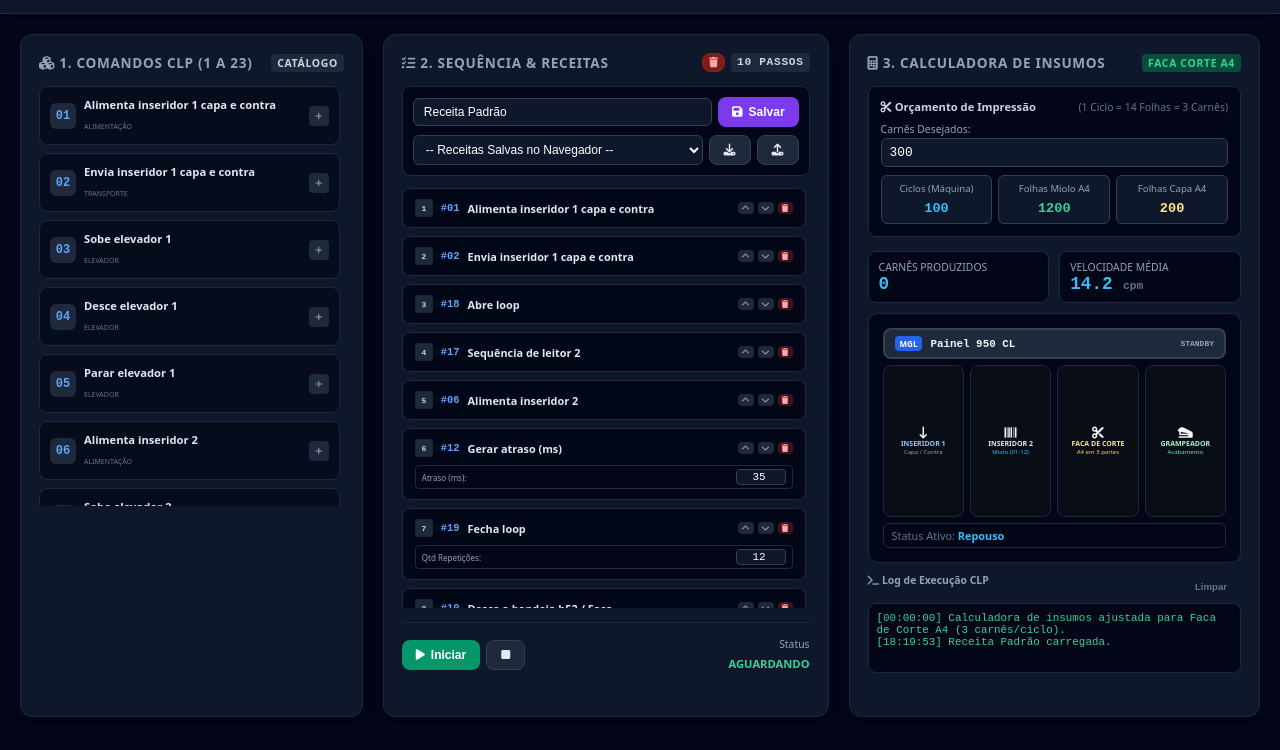
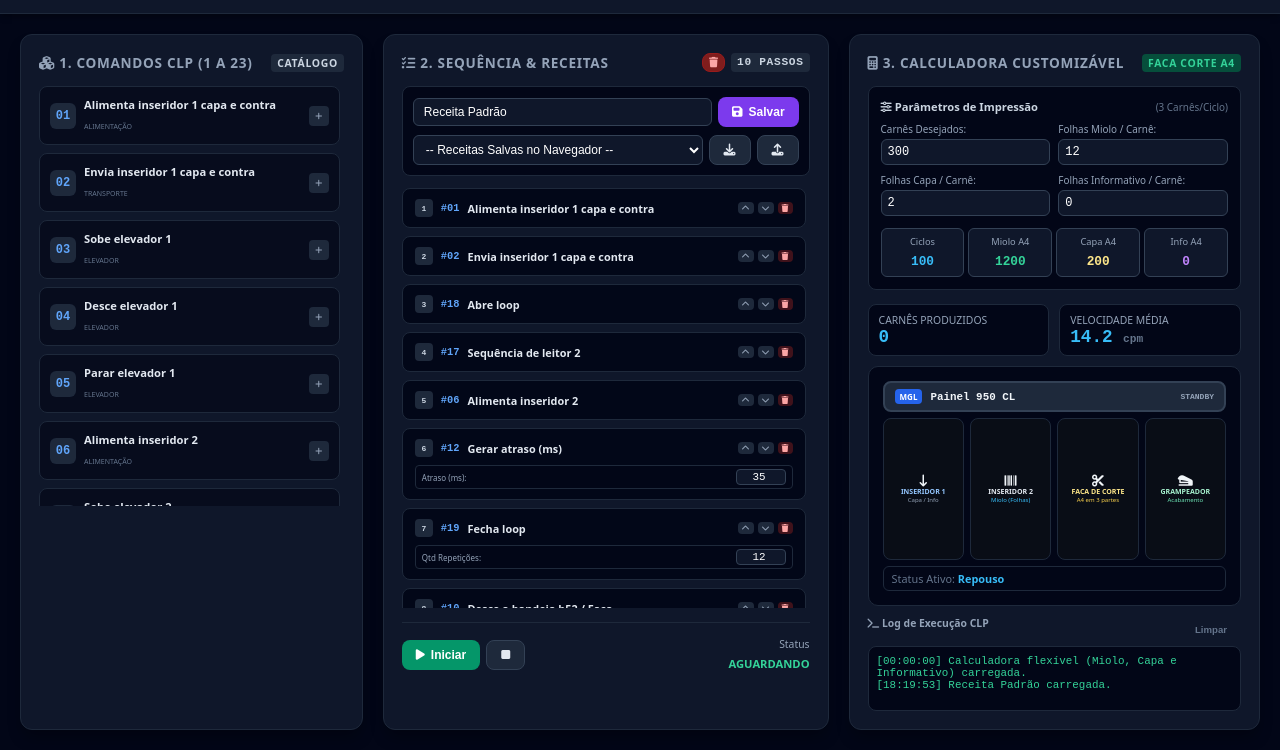
Before and after one commit to Jonathanjhou05/Talonadora-Laurent-4425d, a plain HTML site: page index.html in a window 1280 px wide. Shown: the part 63-813 px from the top of the page. Drawn offline with Linux system fonts and the light colour scheme.

Commit message:
Update calculator to be customizable with inputs

```diff
--- a/index.html
+++ b/index.html
@@ -173,17 +173,23 @@
             gap: 8px;
         }
 
+        .calc-inputs {
+            display: grid;
+            grid-template-columns: repeat(2, 1fr);
+            gap: 8px;
+        }
+
         .calc-grid {
             display: grid;
-            grid-template-columns: repeat(3, 1fr);
-            gap: 6px;
+            grid-template-columns: repeat(4, 1fr);
+            gap: 4px;
             text-align: center;
         }
         .calc-metric {
             background: #0f172a;
             border: 1px solid #334155;
             border-radius: 6px;
-            padding: 6px 4px;
+            padding: 6px 2px;
         }
 
         .viewport-box {
@@ -191,7 +197,7 @@
             border-radius: 10px;
             padding: 14px;
             position: relative;
-            height: 250px;
+            height: 240px;
             display: flex;
             flex-direction: column;
             justify-content: space-between;
@@ -270,7 +276,7 @@
             font-family: monospace;
             font-size: 0.68rem;
             color: #34d399;
-            height: 70px;
+            height: 65px;
             overflow-y: auto;
         }
     </style>
@@ -284,7 +290,7 @@
             </div>
             <div>
                 <h1>Talonadora Laurent 4425d & MGL Binder</h1>
-                <p>Supervisório HMI com Calculadora de Corte A4 por Faca (3 Carnês/Ciclo)</p>
+                <p>Supervisório HMI com Calculadora Customizável (Miolo, Capa e Informativo)</p>
             </div>
         </div>
         <div style="display: flex; align-items: center; gap: 12px;">
@@ -343,37 +349,55 @@
             </div>
         </section>
 
-        <!-- COLUNA 3: CALCULADORA DE INSUMOS COM FACA DE CORTE A4, MÉTRICAS E SINÓPTICO -->
+        <!-- COLUNA 3: CALCULADORA CUSTOMIZÁVEL, MÉTRICAS E SINÓPTICO -->
         <section class="card">
             <div class="card-title">
-                <span><i class="fa-solid fa-calculator text-cyan-400 mr-2"></i> 3. Calculadora de Insumos</span>
+                <span><i class="fa-solid fa-calculator text-cyan-400 mr-2"></i> 3. Calculadora Customizável</span>
                 <span style="font-size: 0.65rem; background: #064e3b; color: #34d399; padding: 2px 6px; border-radius: 4px;">Faca Corte A4</span>
             </div>
 
-            <!-- CALCULADORA DE INSUMOS (CORRETA: 1 Ciclo = 12 Miolo + 2 Capa = 14 Folhas A4 para 3 Carnês) -->
+            <!-- CALCULADORA DE INSUMOS FLEXÍVEL -->
             <div class="calc-box">
                 <div style="display: flex; align-items: center; justify-content: space-between;">
-                    <span style="font-size: 0.7rem; font-weight: bold; color: #cbd5e1;"><i class="fa-solid fa-scissors mr-1 text-amber-400"></i> Orçamento de Impressão</span>
-                    <span style="font-size: 0.65rem; color: #64748b;">(1 Ciclo = 14 Folhas = 3 Carnês)</span>
+                    <span style="font-size: 0.7rem; font-weight: bold; color: #cbd5e1;"><i class="fa-solid fa-sliders mr-1 text-amber-400"></i> Parâmetros de Impressão</span>
+                    <span style="font-size: 0.62rem; color: #64748b;">(3 Carnês/Ciclo)</span>
                 </div>
-                <div style="display: flex; gap: 8px; align-items: center;">
-                    <div style="flex: 1;">
-                        <label style="font-size: 0.65rem; color: #94a3b8; display: block; margin-bottom: 2px;">Carnês Desejados:</label>
-                        <input type="number" id="inputCarneQtd" value="300" min="3" step="3" oninput="calcularInsumos()" style="width: 100%; background: #0f172a; border: 1px solid #334155; border-radius: 6px; color: #fff; padding: 6px 8px; font-family: monospace; font-size: 0.8rem;">
+
+                <div class="calc-inputs">
+                    <div>
+                        <label style="font-size: 0.62rem; color: #94a3b8; display: block; margin-bottom: 2px;">Carnês Desejados:</label>
+                        <input type="number" id="inputCarneQtd" value="300" min="3" step="3" oninput="calcularInsumos()" style="width: 100%; background: #0f172a; border: 1px solid #334155; border-radius: 6px; color: #fff; padding: 5px 6px; font-family: monospace; font-size: 0.75rem;">
+                    </div>
+                    <div>
+                        <label style="font-size: 0.62rem; color: #94a3b8; display: block; margin-bottom: 2px;">Folhas Miolo / Carnê:</label>
+                        <input type="number" id="inputMioloQtd" value="12" min="1" oninput="calcularInsumos()" style="width: 100%; background: #0f172a; border: 1px solid #334155; border-radius: 6px; color: #fff; padding: 5px 6px; font-family: monospace; font-size: 0.75rem;">
+                    </div>
+                    <div>
+                        <label style="font-size: 0.62rem; color: #94a3b8; display: block; margin-bottom: 2px;">Folhas Capa / Carnê:</label>
+                        <input type="number" id="inputCapaQtd" value="2" min="0" oninput="calcularInsumos()" style="width: 100%; background: #0f172a; border: 1px solid #334155; border-radius: 6px; color: #fff; padding: 5px 6px; font-family: monospace; font-size: 0.75rem;">
+                    </div>
+                    <div>
+                        <label style="font-size: 0.62rem; color: #94a3b8; display: block; margin-bottom: 2px;">Folhas Informativo / Carnê:</label>
+                        <input type="number" id="inputInfoQtd" value="0" min="0" oninput="calcularInsumos()" style="width: 100%; background: #0f172a; border: 1px solid #334155; border-radius: 6px; color: #fff; padding: 5px 6px; font-family: monospace; font-size: 0.75rem;">
                     </div>
                 </div>
-                <div class="calc-grid">
+
+                <div class="calc-grid" style="margin-top: 4px;">
                     <div class="calc-metric">
-                        <span style="font-size: 0.6rem; color: #94a3b8; display: block;">Ciclos (Máquina)</span>
-                        <span id="calcCiclos" style="font-size: 0.85rem; font-weight: bold; font-family: monospace; color: #38bdf8;">100</span>
+                        <span style="font-size: 0.58rem; color: #94a3b8; display: block;">Ciclos</span>
+                        <span id="calcCiclos" style="font-size: 0.8rem; font-weight: bold; font-family: monospace; color: #38bdf8;">100</span>
                     </div>
                     <div class="calc-metric">
-                        <span style="font-size: 0.6rem; color: #94a3b8; display: block;">Folhas Miolo A4</span>
-                        <span id="calcMiolo" style="font-size: 0.85rem; font-weight: bold; font-family: monospace; color: #34d399;">1200</span>
+                        <span style="font-size: 0.58rem; color: #94a3b8; display: block;">Miolo A4</span>
+                        <span id="calcMiolo" style="font-size: 0.8rem; font-weight: bold; font-family: monospace; color: #34d399;">1200</span>
                     </div>
-                    <div style="background: #0f172a; border: 1px solid #334155; border-radius: 6px; padding: 6px 4px; text-align: center;">
-                        <span style="font-size: 0.6rem; color: #94a3b8; display: block;">Folhas Capa A4</span>
-                        <span id="calcCapa" style="font-size: 0.85rem; font-weight: bold; font-family: monospace; color: #fde68a;">200</span>
+                    <div class="calc-metric">
+                        <span style="font-size: 0.58rem; color: #94a3b8; display: block;">Capa A4</span>
+                        <span id="calcCapa" style="font-size: 0.8rem; font-weight: bold; font-family: monospace; color: #fde68a;">200</span>
+                    </div>
+                    <div class="calc-metric">
+                        <span style="font-size: 0.58rem; color: #94a3b8; display: block;">Info A4</span>
+                        <span id="calcInfo" style="font-size: 0.8rem; font-weight: bold; font-family: monospace; color: #c084fc;">0</span>
                     </div>
                 </div>
             </div>
@@ -403,12 +427,12 @@
                     <div id="flowIns1" class="flow-card">
                         <i class="fa-solid fa-arrow-down-long text-blue-400 mb-1" style="font-size: 0.75rem;"></i>
                         <span style="font-size: 7px; font-weight: bold; color: #93c5fd;">INSERIDOR 1</span>
-                        <span style="font-size: 6px; color: #94a3b8;">Capa / Contra</span>
+                        <span style="font-size: 6px; color: #94a3b8;">Capa / Info</span>
                     </div>
                     <div id="flowIns2" class="flow-card">
                         <i class="fa-solid fa-barcode text-cyan-400 mb-1" style="font-size: 0.75rem;"></i>
                         <span style="font-size: 7px; font-weight: bold; color: #e2e8f0;">INSERIDOR 2</span>
-                        <span style="font-size: 6px; color: #38bdf8;">Miolo (01-12)</span>
+                        <span style="font-size: 6px; color: #38bdf8;">Miolo (Folhas)</span>
                     </div>
                     <div id="flowB52" class="flow-card">
                         <i class="fa-solid fa-scissors text-amber-400 mb-1" style="font-size: 0.75rem;"></i>
@@ -434,7 +458,7 @@
                     <button onclick="clearLogs()" style="background: none; border: none; color: #64748b; font-size: 0.6rem; cursor: pointer;">Limpar</button>
                 </div>
                 <div class="console-box" id="consoleLogs">
-                    <div>[00:00:00] Calculadora de insumos ajustada para Faca de Corte A4 (3 carnês/ciclo).</div>
+                    <div>[00:00:00] Calculadora flexível (Miolo, Capa e Informativo) carregada.</div>
                 </div>
             </div>
         </section>
@@ -473,20 +497,29 @@
         let simulationTimer = null;
         let totalProduced = 0;
 
-        // --- CÁLCULO INTELIGENTE DE INSUMOS (Faca de Corte A4: 1 ciclo = 3 carnês com 12 miolo + 2 capa A4) ---
+        // --- CÁLCULO INTELIGENTE CUSTOMIZÁVEL DE INSUMOS ---
         function calcularInsumos() {
             let qtdCarnes = parseInt(document.getElementById('inputCarneQtd').value) || 0;
+            let flMiolo = parseInt(document.getElementById('inputMioloQtd').value) || 0;
+            let flCapa = parseInt(document.getElementById('inputCapaQtd').value) || 0;
+            let flInfo = parseInt(document.getElementById('inputInfoQtd').value) || 0;
+
             if (qtdCarnes < 0) qtdCarnes = 0;
+            if (flMiolo < 0) flMiolo = 0;
+            if (flCapa < 0) flCapa = 0;
+            if (flInfo < 0) flInfo = 0;
 
-            // Cada ciclo faz 3 carnês
+            // Cada ciclo produz sempre 3 carnês devido ao corte da faca A4
             let ciclosNecessarios = Math.ceil(qtdCarnes / 3);
-            // 1 ciclo consome 12 folhas A4 de miolo e 2 folhas A4 de capa
-            let totalMioloA4 = ciclosNecessarios * 12;
-            let totalCapaA4 = ciclosNecessarios * 2;
+
+            let totalMioloA4 = ciclosNecessarios * flMiolo;
+            let totalCapaA4 = ciclosNecessarios * flCapa;
+            let totalInfoA4 = ciclosNecessarios * flInfo;
 
             document.getElementById('calcCiclos').innerText = ciclosNecessarios;
             document.getElementById('calcMiolo').innerText = totalMioloA4;
             document.getElementById('calcCapa').innerText = totalCapaA4;
+            document.getElementById('calcInfo').innerText = totalInfoA4;
         }
 
         function renderCatalog() {
@@ -727,9 +760,9 @@
             addLog(`Passo [${currentStepIndex + 1}]: ${step.name}`);
 
             if ([1, 2].includes(step.id)) {
-                highlightModule('boxMgl', 'flowIns1', 'Inseridor 1: Capa e Contra A4...');
+                highlightModule('boxMgl', 'flowIns1', 'Inseridor 1: Capa/Info A4...');
             } else if ([6, 17].includes(step.id)) {
-                highlightModule('boxMgl', 'flowIns2', 'Inseridor 2 + Leitor: Miolo (01-12) A4...');
+                highlightModule('boxMgl', 'flowIns2', 'Inseridor 2 + Leitor: Miolo A4...');
             } else if (step.id === 10) {
                 highlightModule('boxMgl', 'flowB52', 'Faca de Corte: Dividindo folha A4 em 3...');
             } else if (step.id === 11) {
```
